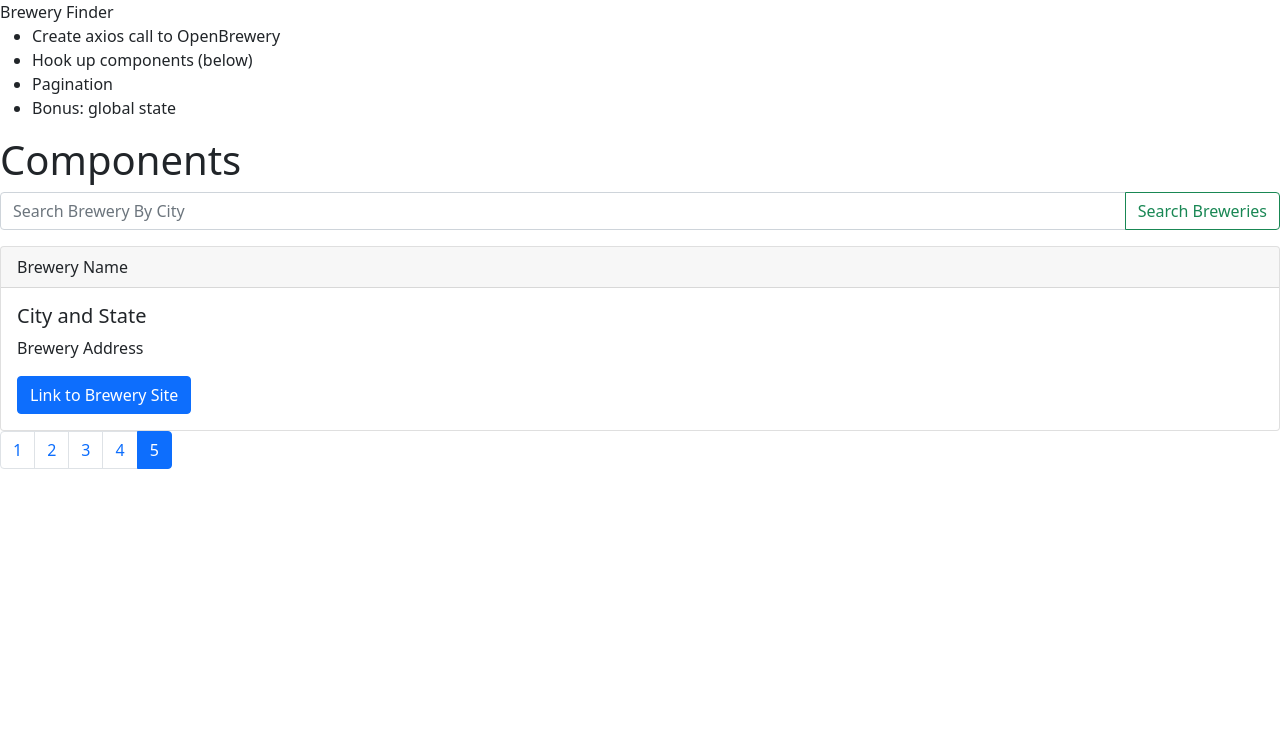
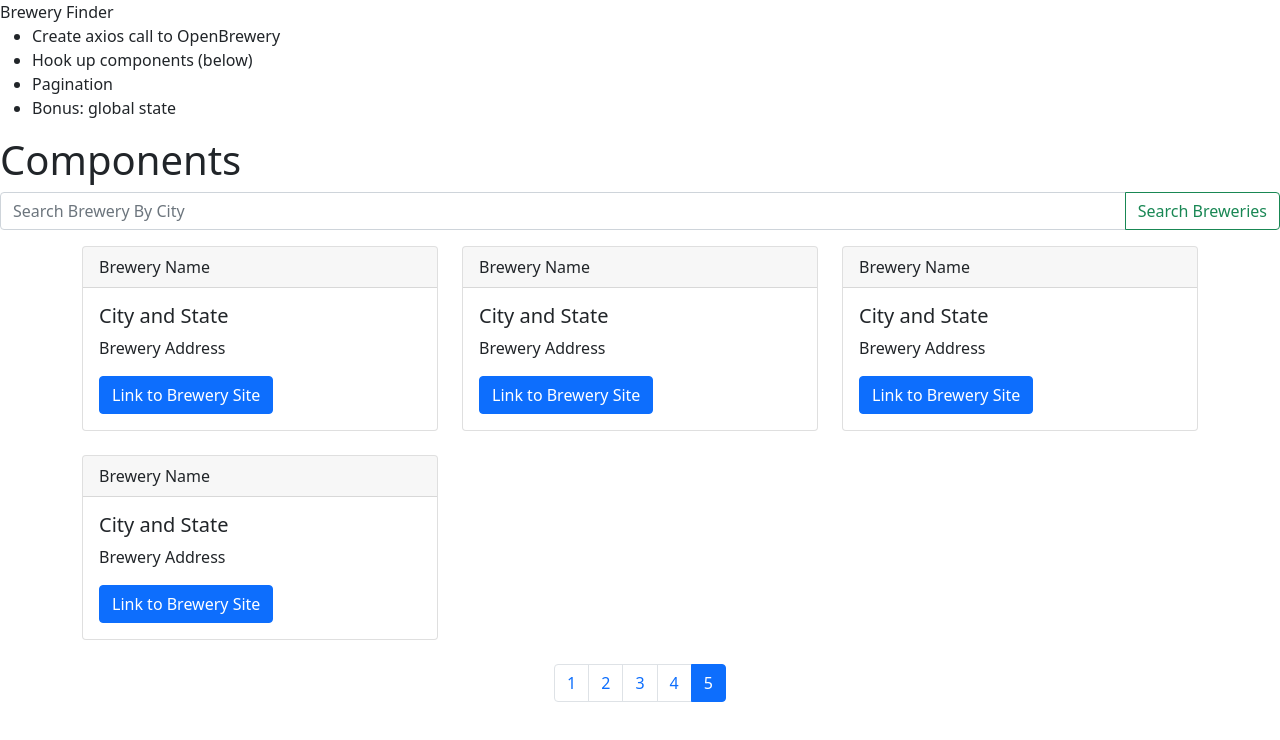
Before and after one commit to pkennedytx1/brewery-finder, a React (Create React App) app: page / in a window 1280 px wide. Shown: the top 740 px of the page. Built offline with nearby package versions, Linux system fonts and the light colour scheme.

Commit message:
updated starter code with bootstrap classes and some styling

```diff
--- a/src/App.js
+++ b/src/App.js
@@ -5,6 +5,7 @@ import BreweryRenderer from './containers/BreweryRenderer';
 
 import 'bootstrap/dist/css/bootstrap.min.css';
 import './App.css';
+import { Container, Row, Col } from 'react-bootstrap';
 
 function App() {
   return (
@@ -19,7 +20,22 @@ function App() {
         </ul>
         <h1>Components</h1>
         <SearchBar />
-        <BreweryCard />
+        <Container>
+          <Row>
+            <Col sm={12} md={6} lg={4}>
+              <BreweryCard />
+            </Col>
+            <Col sm={12} md={6} lg={4}>
+              <BreweryCard />
+            </Col>
+            <Col sm={12} md={6} lg={4}>
+              <BreweryCard />
+            </Col>
+            <Col sm={12} md={6} lg={4}>
+              <BreweryCard />
+            </Col>
+          </Row>
+        </Container>
         <CardPagination />
       </div>
     </BreweryRenderer>
--- a/src/components/BreweryCard.jsx
+++ b/src/components/BreweryCard.jsx
@@ -3,7 +3,7 @@ import { Card, Button } from 'react-bootstrap';
 
 const BreweryCard = () => {
     return(
-        <Card>
+        <Card className='mb-4'>
             <Card.Header>Brewery Name</Card.Header>
                 <Card.Body>
                 <Card.Title>City and State</Card.Title>
--- a/src/components/Pagination.jsx
+++ b/src/components/Pagination.jsx
@@ -13,7 +13,7 @@ for (let number = 1; number <= 5; number++) {
 
 const CardPagination = () => {
     return(
-        <Pagination>{items}</Pagination>
+        <Pagination style={{ justifyContent: 'center' }}>{items}</Pagination>
     )
 }
 
```
